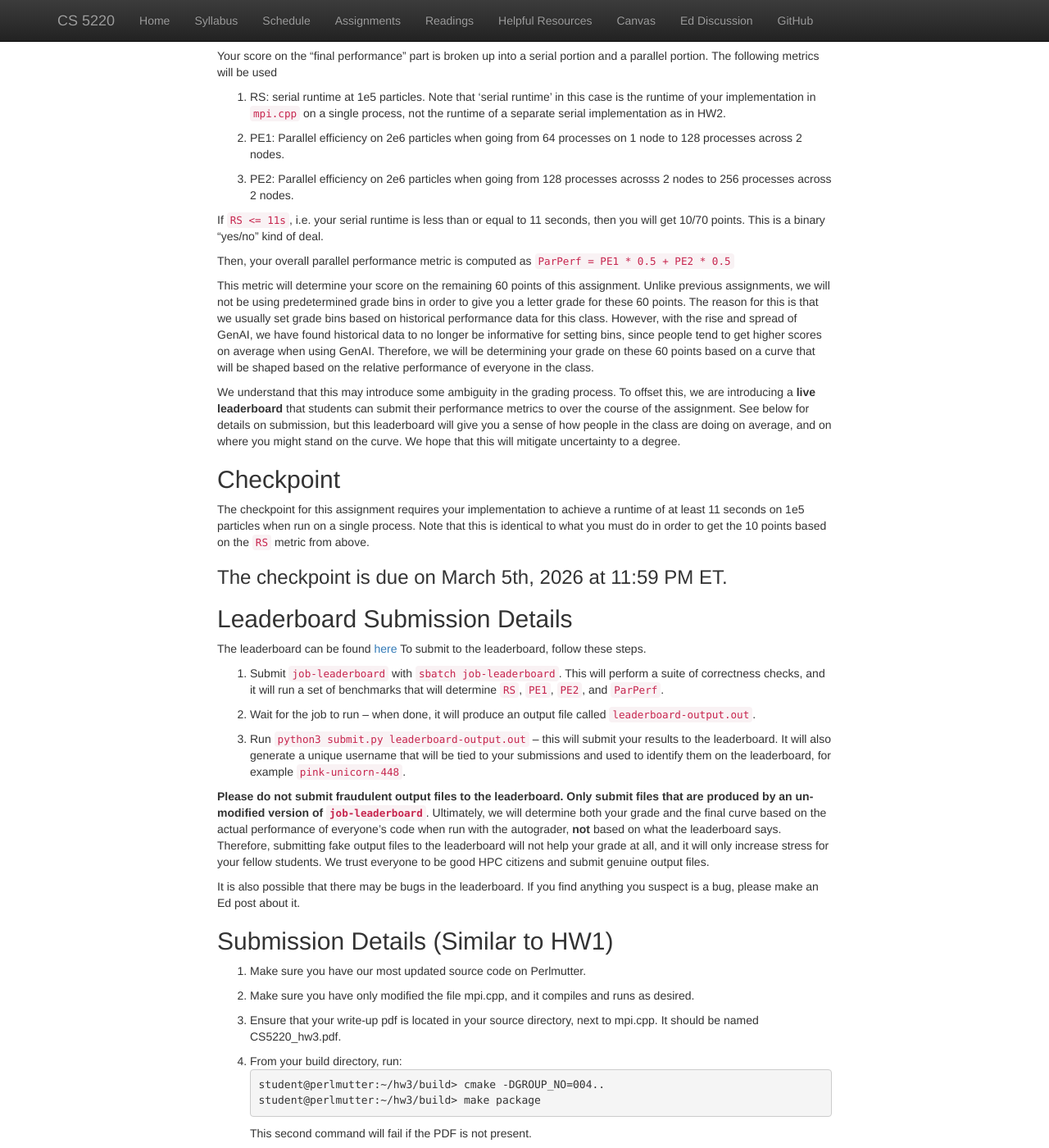
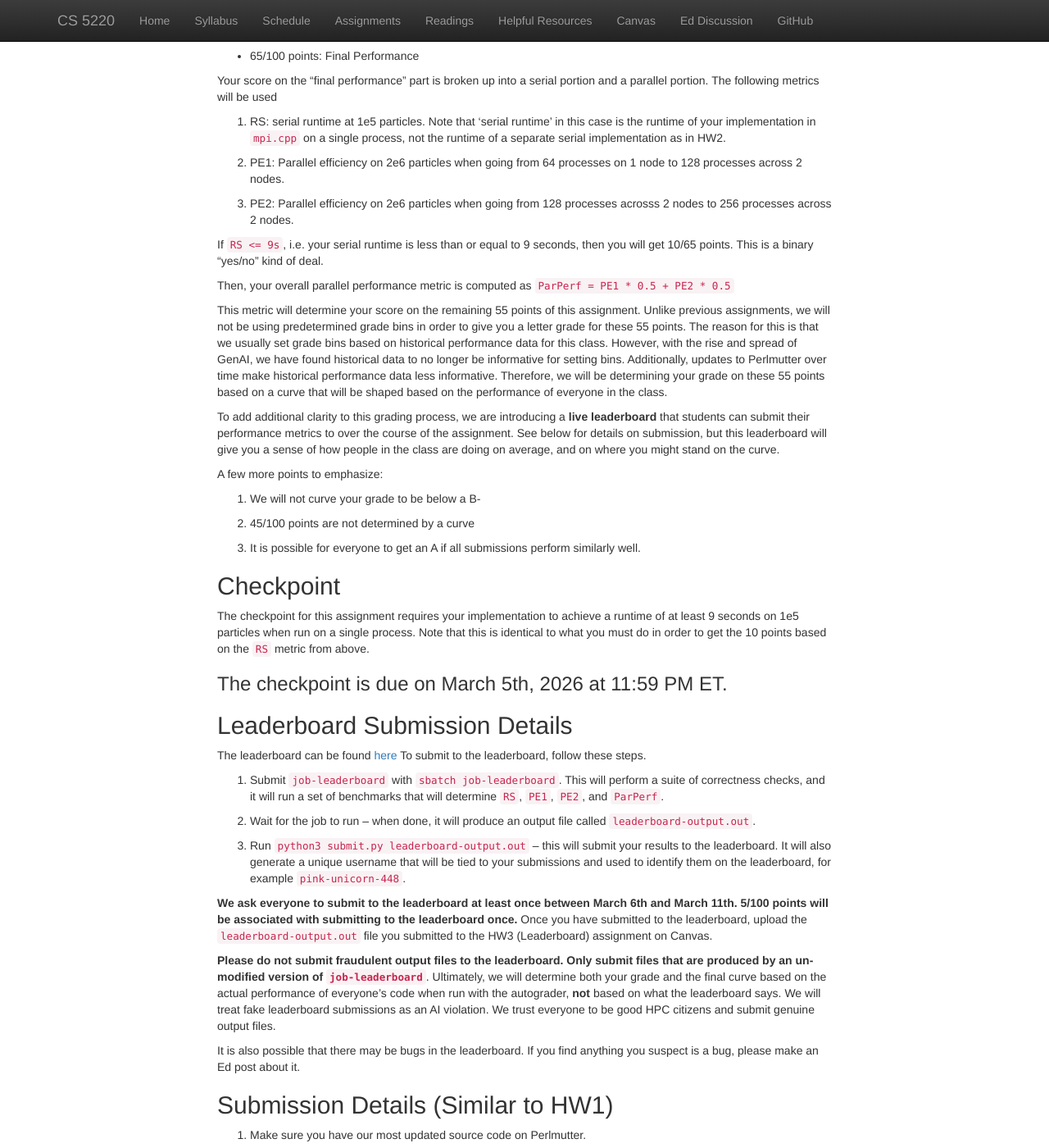
Before and after one commit to cs5220-26sp/web, a Jekyll site: the page built from web/hw/hw3.md, in a window 1280 px wide and 1400 px high, scrolled down 3698 px. Shown: the whole window at 82% size. Built offline with Jekyll 4.4.1, drawn with Linux system fonts in a browser that asks for light colours; nearby versions of some CDN libraries.

Commit message:
hw3 updates

```diff
--- a/web/hw/hw3.md
+++ b/web/hw/hw3.md
@@ -174,7 +174,9 @@ Your score out of 100 points will be broken down into the following categories
 
 - 10/100 points: Checkpoint
 
-- 70/100 points: Final Performance
+- 5/100 points: Leaderboard Submission
+
+- 65/100 points: Final Performance
 
 Your score on the "final performance" part is broken up into a serial portion and a parallel portion. The following metrics will be used
 
@@ -184,17 +186,25 @@ Your score on the "final performance" part is broken up into a serial portion an
 
 3. PE2: Parallel efficiency on 2e6 particles when going from 128 processes acrosss 2 nodes to 256 processes across 2 nodes.
 
-If `RS <= 11s`, i.e. your serial runtime is less than or equal to 11 seconds, then you will get 10/70 points. This is a binary "yes/no" kind of deal.
+If `RS <= 9s`, i.e. your serial runtime is less than or equal to 9 seconds, then you will get 10/65 points. This is a binary "yes/no" kind of deal.
 
 Then, your overall parallel performance metric is computed as `ParPerf = PE1 * 0.5 + PE2 * 0.5`
 
-This metric will determine your score on the remaining 60 points of this assignment. Unlike previous assignments, we will not be using predetermined grade bins in order to give you a letter grade for these 60 points. The reason for this is that we usually set grade bins based on historical performance data for this class. However, with the rise and spread of GenAI, we have found historical data to no longer be informative for setting bins, since people tend to get higher scores on average when using GenAI. Therefore, we will be determining your grade on these 60 points based on a curve that will be shaped based on the relative performance of everyone in the class.
+This metric will determine your score on the remaining 55 points of this assignment. Unlike previous assignments, we will not be using predetermined grade bins in order to give you a letter grade for these 55 points. The reason for this is that we usually set grade bins based on historical performance data for this class. However, with the rise and spread of GenAI, we have found historical data to no longer be informative for setting bins. Additionally, updates to Perlmutter over time make historical performance data less informative. Therefore, we will be determining your grade on these 55 points based on a curve that will be shaped based on the performance of everyone in the class.
 
-We understand that this may introduce some ambiguity in the grading process. To offset this, we are introducing a **live leaderboard** that students can submit their performance metrics to over the course of the assignment. See below for details on submission, but this leaderboard will give you a sense of how people in the class are doing on average, and on where you might stand on the curve. We hope that this will mitigate uncertainty to a degree.
+To add additional clarity to this grading process, we are introducing a **live leaderboard** that students can submit their performance metrics to over the course of the assignment. See below for details on submission, but this leaderboard will give you a sense of how people in the class are doing on average, and on where you might stand on the curve.
+
+A few more points to emphasize:
+
+1. We will not curve your grade to be below a B-
+
+2. 45/100 points are not determined by a curve
+
+3. It is possible for everyone to get an A if all submissions perform similarly well.
 
 ## Checkpoint
 
-The checkpoint for this assignment requires your implementation to achieve a runtime of at least 11 seconds on 1e5 particles when run on a single process. Note that this is identical to what you must do in order to get the 10 points based on the `RS` metric from above.
+The checkpoint for this assignment requires your implementation to achieve a runtime of at least 9 seconds on 1e5 particles when run on a single process. Note that this is identical to what you must do in order to get the 10 points based on the `RS` metric from above.
 
 ### The checkpoint is due on March 5th, 2026 at 11:59 PM ET.
 
@@ -208,7 +218,11 @@ The leaderboard can be found [here](https://leaderboard-zm07.onrender.com/) To s
 
 3. Run `python3 submit.py leaderboard-output.out` -- this will submit your results to the leaderboard. It will also generate a unique username that will be tied to your submissions and used to identify them on the leaderboard, for example `pink-unicorn-448`.
 
-**Please do not submit fraudulent output files to the leaderboard. Only submit files that are produced by an un-modified version of `job-leaderboard`**. Ultimately, we will determine both your grade and the final curve based on the actual performance of everyone's code when run with the autograder, **not** based on what the leaderboard says. Therefore, submitting fake output files to the leaderboard will not help your grade at all, and it will only increase stress for your fellow students. We trust everyone to be good HPC citizens and submit genuine output files.
+**We ask everyone to submit to the leaderboard at least once between March 6th and March 11th. 5/100 points will be associated with submitting to the leaderboard once.** Once you have submitted to the leaderboard, upload the `leaderboard-output.out` file you submitted to the HW3 (Leaderboard) assignment on Canvas.
+
+**Please do not submit fraudulent output files to the leaderboard. Only submit files that are produced by an un-modified version of `job-leaderboard`**. Ultimately, we will determine both your grade and the final curve based on the actual performance of everyone's code when run with the autograder, **not** based on what the leaderboard says. We will treat fake leaderboard submissions as an AI violation. We trust everyone to be good HPC citizens and submit genuine output files.
+
+
 
 It is also possible that there may be bugs in the leaderboard. If you find anything you suspect is a bug, please make an Ed post about it.
 
```
